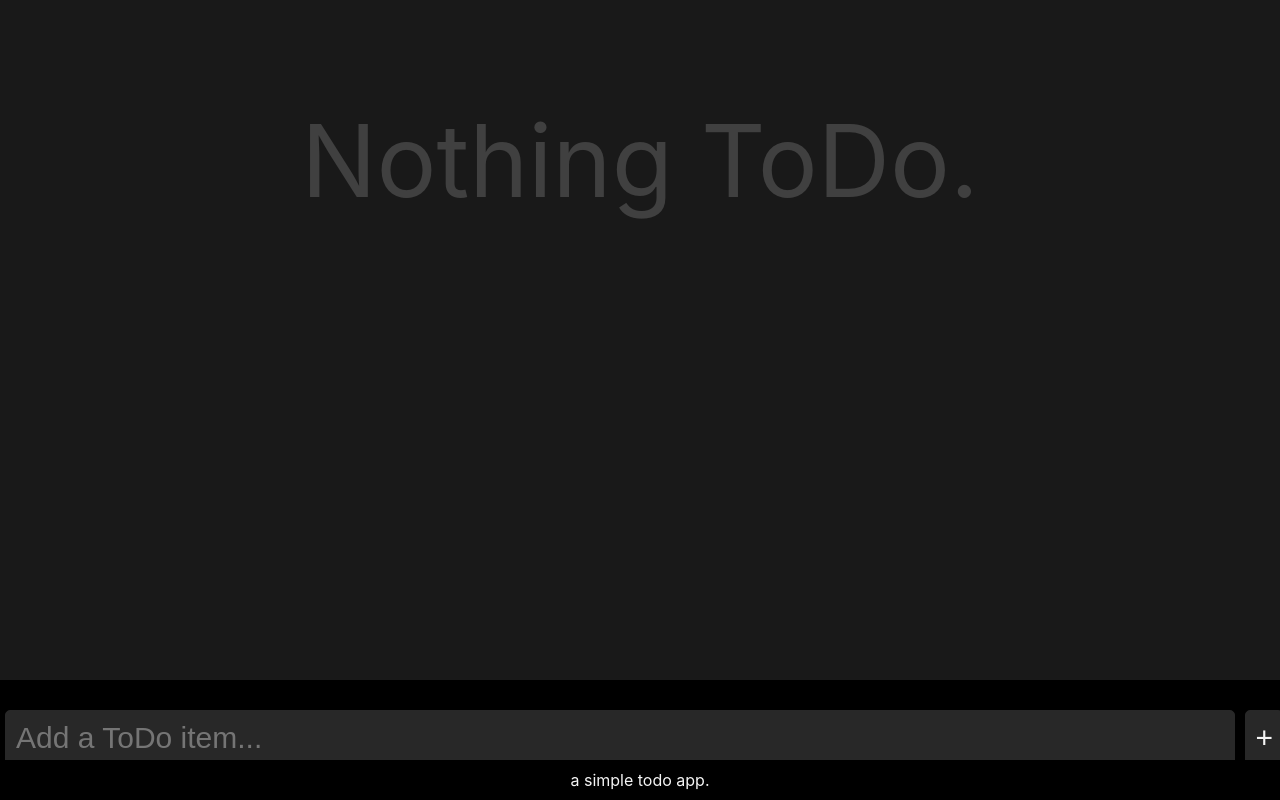
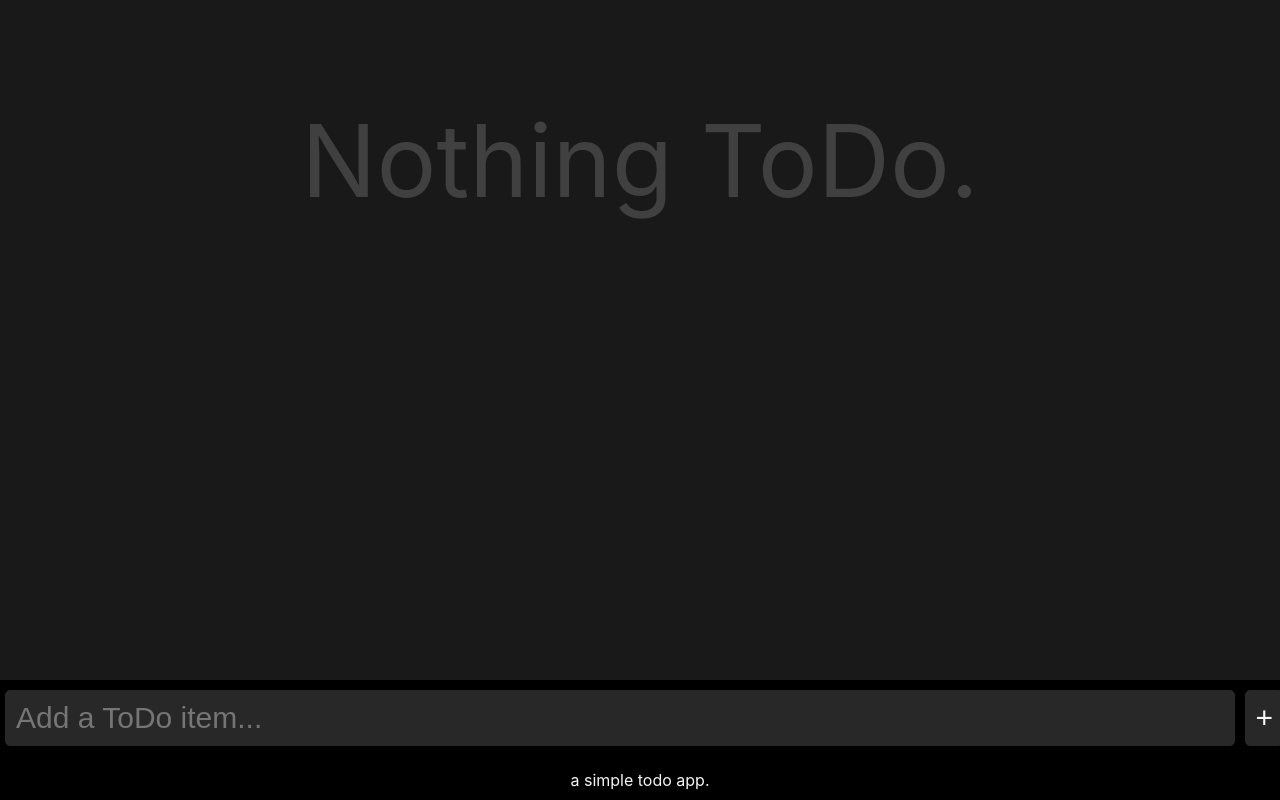
Before and after one commit to adriankristanto/react-to-do-list, a React (Create React App) app in the folder to-do-list/: page / in a window 1280 px wide. Built offline with nearby package versions, Linux system fonts and the light colour scheme.

Commit message:
changed the styling of the input bar

```diff
--- a/to-do-list/src/InputArea.css
+++ b/to-do-list/src/InputArea.css
@@ -16,7 +16,7 @@
     padding-bottom: 10px;
     padding-left: 10px;
     font-size: 30px;
-    margin: 30px 5px;
+    margin: 10px 5px;
 }
 
 .input-area button {
@@ -26,7 +26,7 @@
     border: 1px groove #282828;
     border-radius: 5px;
     position: absolute;
-    margin: 30px 5px;
+    margin: 10px 5px;
     font-size: 30px;
     padding-top: 10px;
     padding-bottom: 10px;
```
